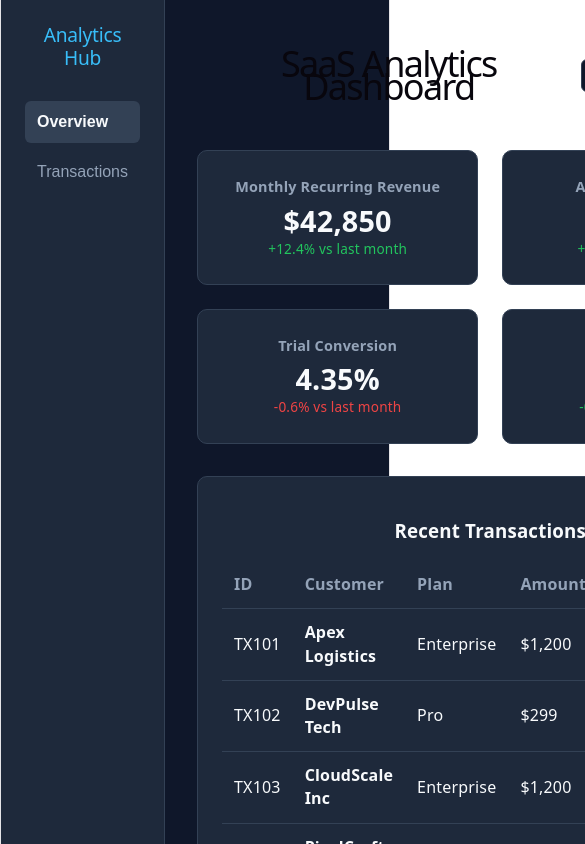
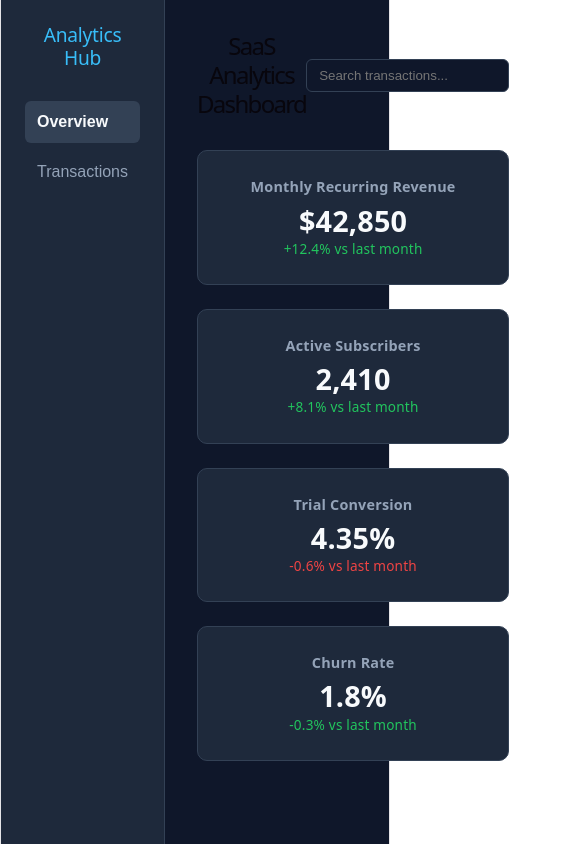
Before and after one commit to Maya-pixel412/My-Website, a React (Vite) app in the folder saas/: page / in a window 390 px wide. Shown: the top 844 px of the page, 585 px wide, since content can reach past the window. Built offline with nearby package versions, Linux system fonts and the light colour scheme.

Commit message:
Mobile fix

```diff
--- a/saas/src/App.css
+++ b/saas/src/App.css
@@ -150,3 +150,14 @@ th {
   background: rgba(239, 68, 68, 0.2);
   color: var(--accent-red);
 }
+header h1,
+.header h1,
+.dashboard-header h1 {
+  line-height: 1.2 !important;
+  margin: 0 !important;
+  padding: 0 !important;
+  position: static !important;
+  display: block !important;
+  white-space: normal !important;
+  transform: none !important;
+}
--- a/saas/src/App.jsx
+++ b/saas/src/App.jsx
@@ -19,7 +19,7 @@ export default function App() {
         <h2>Analytics Hub</h2>
         <nav>
           <button
-            className={activeTab === "overview" ? "active" : ""}
+            className={`button ${activeTab === "overview" ? "active" : ""}`}
             onClick={() => setActiveTab("overview")}
           >
             Overview
@@ -35,7 +35,16 @@ export default function App() {
 
       <main className="main-content">
         <header className="header">
-          <h1>SaaS Analytics Dashboard</h1>
+          <h1
+            style={{
+              lineHeight: "1.2",
+              margin: 0,
+              fontSize: "24px",
+              whiteSpace: "nowrap",
+            }}
+          >
+            SaaS Analytics Dashboard
+          </h1>
           <input
             type="text"
             placeholder="Search transactions..."
@@ -51,6 +60,7 @@ export default function App() {
           />
         </header>
 
+        {activeTab === "overview" && (
           <section className="metrics-grid">
             {Object.entries(METRICS_DATA).map(([key, item]) => (
               <div key={key} className="metric-card">
@@ -64,7 +74,9 @@ export default function App() {
               </div>
             ))}
           </section>
+        )}
 
+        {activeTab === "transactions" && (
           <section className="table-container">
             <h3>Recent Transactions</h3>
             <table>
@@ -96,6 +108,7 @@ export default function App() {
               </tbody>
             </table>
           </section>
+        )}
       </main>
     </div>
   );
```
Lines whose indentation alone changed are shown as unchanged.
